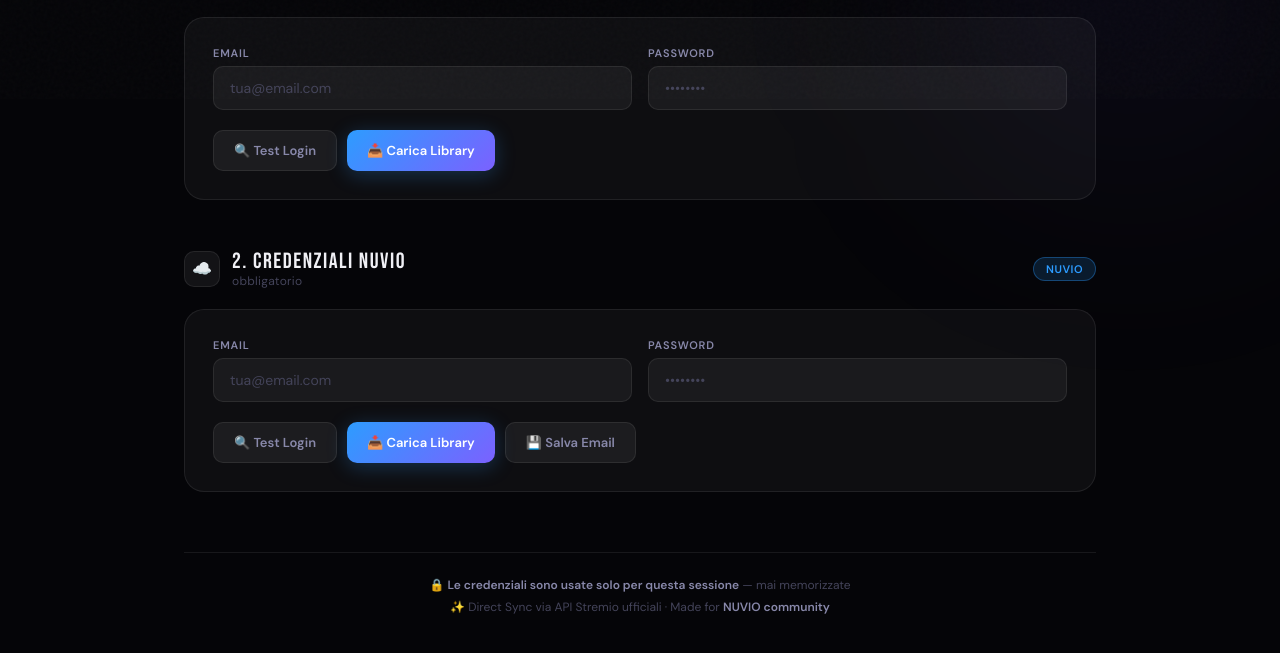
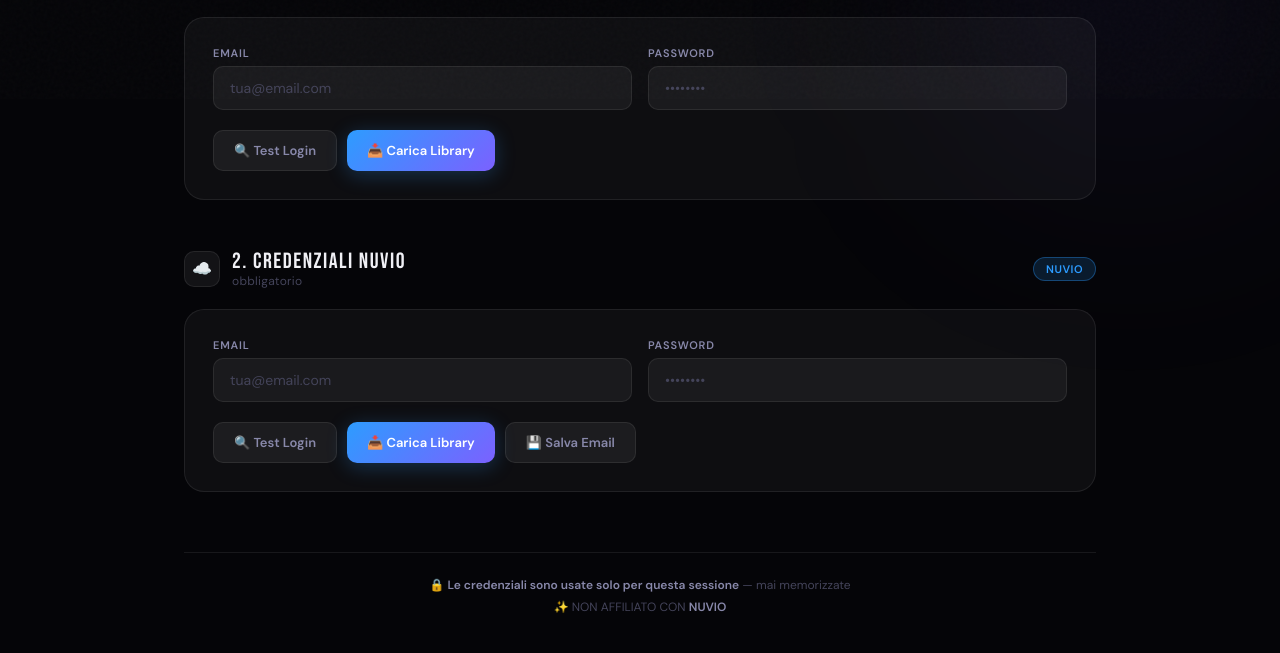
Before and after one commit to Davako94/stremio-nuvio-importer, a website: page public/index.html in a window 1280 px wide. Shown: the part 701-1354 px from the top of the page. Drawn offline with Linux system fonts and the light colour scheme.

Commit message:
Update index.html

```diff
--- a/public/index.html
+++ b/public/index.html
@@ -1017,7 +1017,7 @@
     <!-- FOOTER -->
     <div class="page-footer">
       <p>🔒 <strong>Le credenziali sono usate solo per questa sessione</strong> — mai memorizzate</p>
-      <p>✨ Direct Sync via API Stremio ufficiali · Made for <strong>NUVIO community</strong></p>
+      <p>✨ NON AFFILIATO CON <strong>NUVIO</strong></p>
     </div>
 
   </div><!-- /page -->
```
